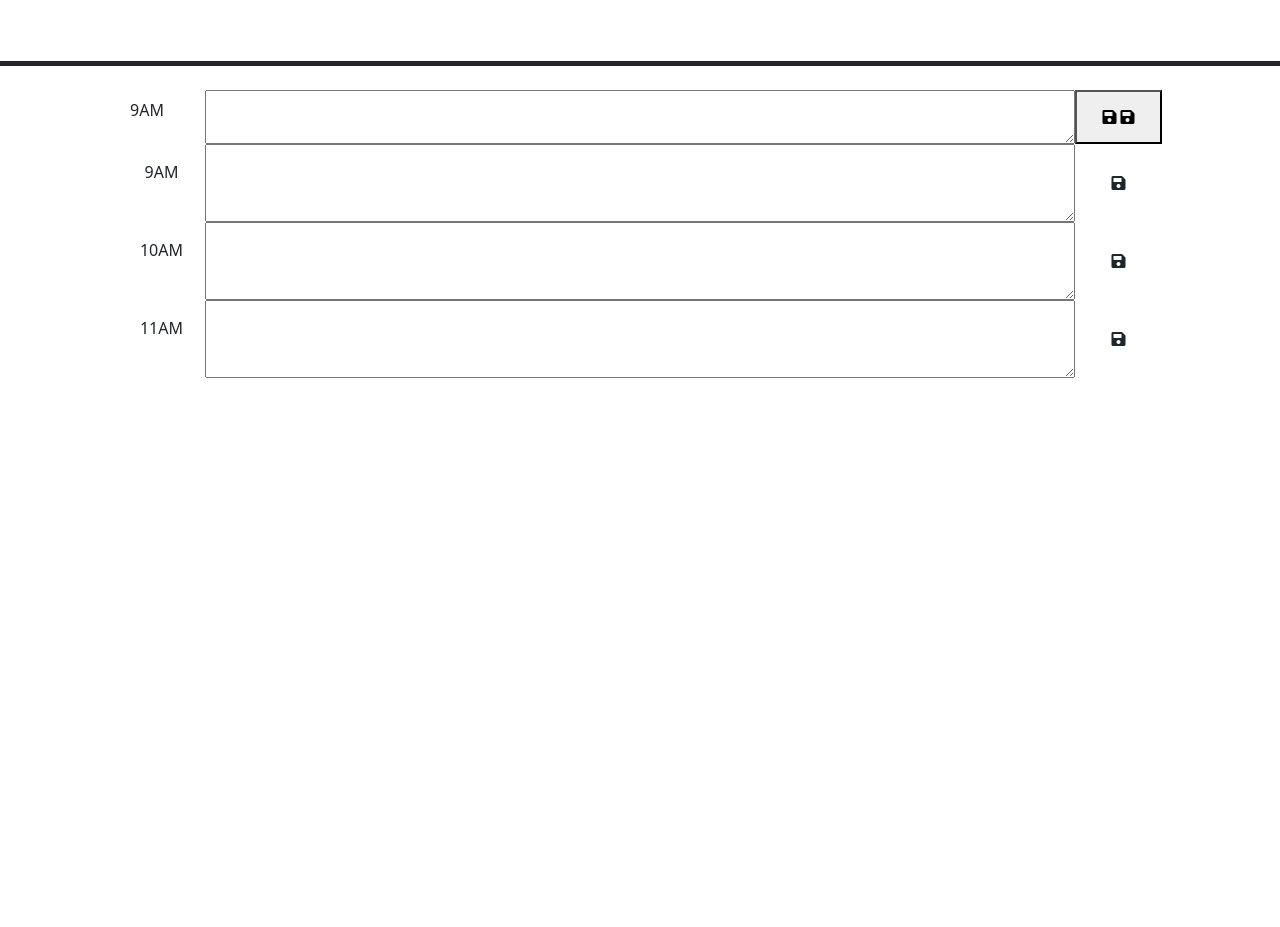
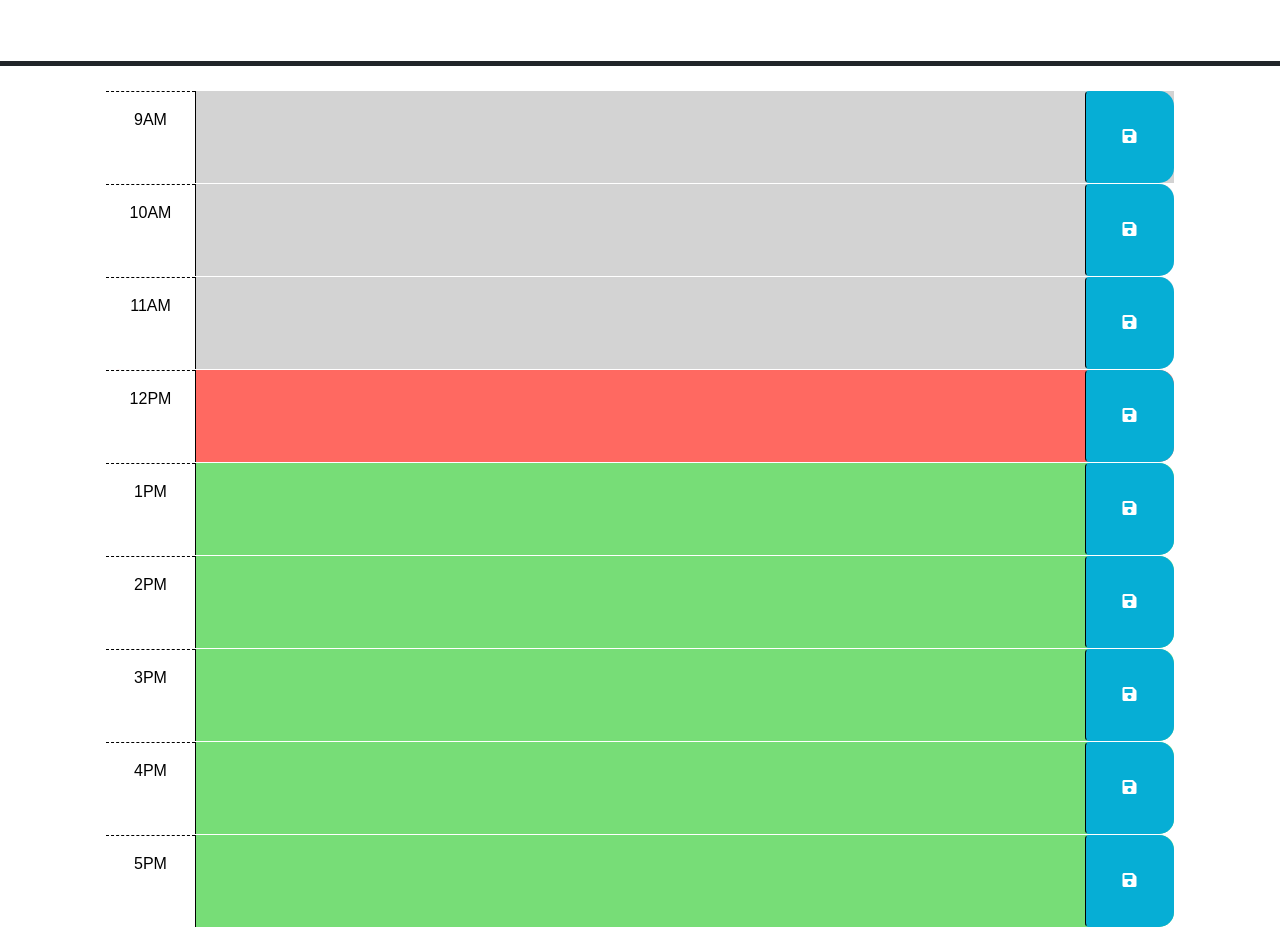
Before and after one commit to 123sites/CalendarApplicaton, a plain HTML site: page 02-Challenge/Develop/index.html in a window 1280 px wide. Shown: the part 166-1093 px from the top of the page. Before the commit the page ends 800 px from the top, so only its background shows below. Drawn offline with nearby package versions, Linux system fonts and the light colour scheme.

Commit message:
Debugged CSS, stylesheet now connected correctly

```diff
--- a/02-Challenge/Assets/style.css
+++ b/02-Challenge/Assets/style.css
@@ -16,7 +16,7 @@ textarea {
   white-space: pre-wrap;
 }
 
-.time-block {
+.timeBlk {
   border-radius: 15px;
 }
 
@@ -24,7 +24,7 @@ textarea {
   border-top: 1px solid white;
 }
 
-.hour {
+.hr {
   background-color: #ffffff;
   color: #000000;
   border-top: 1px dashed #000000;
--- a/02-Challenge/Develop/index.html
+++ b/02-Challenge/Develop/index.html
@@ -14,8 +14,7 @@
   <link href="https://fonts.googleapis.com/css?family=Open+Sans&display=swap" rel="stylesheet" />
   <!-- CSS Stylesheet connection -->
   <!-- <base href="/"> -->
-  <link href="style.css" type="text/css">
-  <!-- <link rel="stylesheet" href="style.css" /> -->
+  <link rel="stylesheet" href="/02-Challenge/Assets/style.css" />
   <title>Work Day Scheduler</title>
 </head>
 <!-- Body -->
@@ -36,14 +35,7 @@
     <!--  Link to JS for "past", "present", and "future" -->
     <!--  Apply styles to time block divs accordingly.  Do that by adding/removing
           classes on each div by comparing the hour in the id to the current hour. -->
-    <div class="container">
-      <div class="row timeBlk" id="9">
-        <div class="col-1 hr pt-2">9AM</div>
-        <textarea class="col-10 plan"></textarea>
-        <button class="col-1 saveBtn"><i class="fas fa-save"></i>
-          <i class="fas fa-save" aria-hidden="true"></i>
-        </button>
-      </div>
+
       <!-- HTML example below demonstrates how the css provided can be leveraged to
          create the desired layout and colors. Below should be removed or updated
          in the finished product. Remember to delete this comment once the
@@ -55,29 +47,75 @@
         <div class="col-2 col-md-1 hr text-center py-3">9AM</div>
         <textarea class="col-8 col-md-10 description" rows="3"> </textarea>
         <button class="btn saveBtn col-2 col-md-1" aria-label="save">
-          <i class="fas fa-save" aria-hidden="true"></i>
+          <i class="fas fa-save"></i>
+          <!-- <i class="fas fa-save" aria-hidden="true"></i> -->
         </button>
       </div>
 
       <!-- Example of a a present time block. The "present" class
         adds a red background color. -->
-      <div id="hr-10" class="row timeBlk present">
+      <div id="hr-10" class="row timeBlk past">
         <div class="col-2 col-md-1 hr text-center py-3">10AM</div>
         <textarea class="col-8 col-md-10 description" rows="3"> </textarea>
         <button class="btn saveBtn col-2 col-md-1" aria-label="save">
-          <i class="fas fa-save" aria-hidden="true"></i>
+          <i class="fas fa-save"></i>
+          <!-- <i class="fas fa-save" aria-hidden="true"></i> -->
         </button>
       </div>
 
       <!-- Example of a future time block. The "future" class adds
         a green background color. -->
-      <div id="hr-11" class="row timeBlk future">
+      <div id="hr-11" class="row timeBlk past">
         <div class="col-2 col-md-1 hr text-center py-3">11AM</div>
         <textarea class="col-8 col-md-10 description" rows="3"> </textarea>
         <button class="btn saveBtn col-2 col-md-1" aria-label="save">
-          <i class="fas fa-save" aria-hidden="true"></i>
+          <i class="fas fa-save"></i>
+          <!-- <i class="fas fa-save" aria-hidden="true"></i> -->
         </button>
       </div>
+
+      <div id="hr-12" class="row timeBlk present">
+        <div class="col-2 col-md-1 hr text-center py-3">12PM</div>
+        <textarea class="col-8 col-md-10 description" rows="3"> </textarea>
+        <button class="btn saveBtn col-2 col-md-1" aria-label="save">
+          <i class="fas fa-save"></i>
+          <!-- <i class="fas fa-save" aria-hidden="true"></i> -->
+        </button>
+      </div>      <div id="hr-1" class="row timeBlk future">
+        <div class="col-2 col-md-1 hr text-center py-3">1PM</div>
+        <textarea class="col-8 col-md-10 description" rows="3"> </textarea>
+        <button class="btn saveBtn col-2 col-md-1" aria-label="save">
+          <i class="fas fa-save"></i>
+          <!-- <i class="fas fa-save" aria-hidden="true"></i> -->
+        </button>
+      </div>      <div id="hr-2" class="row timeBlk future">
+        <div class="col-2 col-md-1 hr text-center py-3">2PM</div>
+        <textarea class="col-8 col-md-10 description" rows="3"> </textarea>
+        <button class="btn saveBtn col-2 col-md-1" aria-label="save">
+          <i class="fas fa-save"></i>
+          <!-- <i class="fas fa-save" aria-hidden="true"></i> -->
+        </button>
+      </div>      <div id="hr-3" class="row timeBlk future">
+        <div class="col-2 col-md-1 hr text-center py-3">3PM</div>
+        <textarea class="col-8 col-md-10 description" rows="3"> </textarea>
+        <button class="btn saveBtn col-2 col-md-1" aria-label="save">
+          <i class="fas fa-save"></i>
+          <!-- <i class="fas fa-save" aria-hidden="true"></i> -->
+        </button>
+      </div>      <div id="hr-4" class="row timeBlk future">
+        <div class="col-2 col-md-1 hr text-center py-3">4PM</div>
+        <textarea class="col-8 col-md-10 description" rows="3"> </textarea>
+        <button class="btn saveBtn col-2 col-md-1" aria-label="save">
+          <i class="fas fa-save"></i>
+          <!-- <i class="fas fa-save" aria-hidden="true"></i> -->
+        </button>
+      </div>      <div id="hr-5" class="row timeBlk future">
+        <div class="col-2 col-md-1 hr text-center py-3">5PM</div>
+        <textarea class="col-8 col-md-10 description" rows="3"> </textarea>
+        <button class="btn saveBtn col-2 col-md-1" aria-label="save">
+          <i class="fas fa-save"></i>
+          <!-- <i class="fas fa-save" aria-hidden="true"></i> -->
+        </button>
 
       <!-- JS -->
       <script src="https://cdn.jsdelivr.net/npm/dayjs@1.11.3/dayjs.min.js"
```
Also changed, not shown: 02-Challenge/Develop/script.js (+3 -4 lines).
